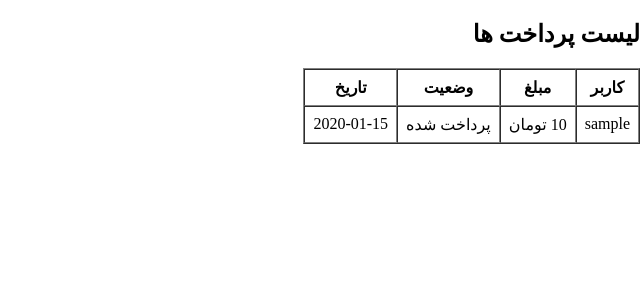
After one commit to Fariba-Sh/Bulding, a Flask app: page /admin/charges in a window 1280 px wide. The commit adds this page. Shown: the top 300 px of the page, without its empty margins (640-1280 px from the left). Run offline with Flask 3, Linux system fonts and the light colour scheme; a user stored in the database is signed in; tables that the repository leaves empty hold one stand-in row (values such as "Sample post"); some libraries are stand-ins or nearby versions.

Commit message:
now admin can see who has paid

```diff
--- a/blueprints/admin.py
+++ b/blueprints/admin.py
@@ -72,3 +72,11 @@ def add_monthly_charge():
     db.session.commit()
     flash("شارژ ماهانه برای همه ی اعضا ثبت شد")
     return redirect(url_for("admin.admin_dashboard"))
+
+
+
+
+@app.route("/admin/charges")
+def admin_charges():
+    charges = db.session.query(Charge , User).join(User,User.id == Charge.user_id).all()
+    return render_template("admin/charges.html" , charges = charges)
--- /dev/null
+++ b/templates/admin/charges.html
@@ -0,0 +1,30 @@
+{% extends 'base.html' %}
+
+{% block header %}
+ <title>لیست پرداخت ها</title>
+{% endblock %}
+
+{% block body %}
+<h2>لیست پرداخت ها</h2>
+<table border="1" cellpadding = "8" cellspacing = '0'>
+    <thead>
+        <tr>
+            <th>کاربر</th>
+            <th>مبلغ</th>
+            <th>وضعیت</th>
+            <th>تاریخ</th>
+        </tr>
+    </thead>
+    <tbody>
+        {% for charge, user in charges %}
+        <tr>
+            <td>{{ user.username }}</td>
+            <td>{{ charge.amount }} تومان</td>
+            <td>{% if charge.status == "paid" %} پرداخت شده {% else %} پرداخت نشده {% endif %}</td>
+            <td>{{ charge.due_date}}</td>
+        </tr>
+        {% endfor %}
+    </tbody>
+
+</table>
+{% endblock %}
--- a/templates/admin/dashboard.html
+++ b/templates/admin/dashboard.html
@@ -8,5 +8,6 @@
 
 <a href="/admin/add_user">ثبت نام اعضای جدید</a>
 <a href="/admin/add_monthly_charge">مبلغ شارژ را مشخص کن</a>
+<a href="/admin/charges">چه کسانی پرداخت کردند په کسانی نکردند</a>
 
 {% endblock %}
```
